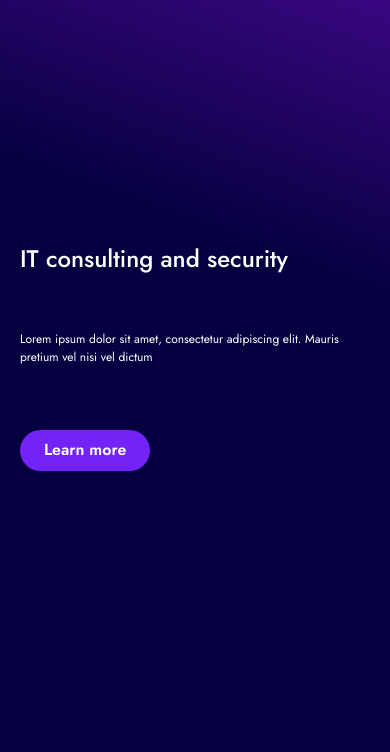
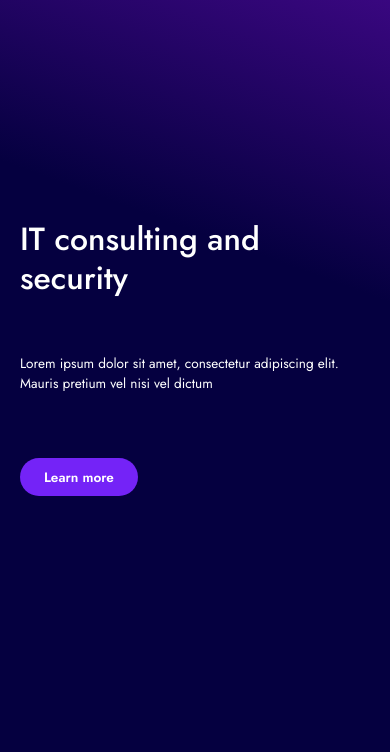
Before and after one commit to fbalazs930/Cyber-Consultancy, a plain HTML site: page index.html in a window 390 px wide. Shown: the part 92-844 px from the top of the page. Drawn offline with nearby package versions, Linux system fonts and the light colour scheme.

Commit message:
fully responsive

```diff
--- a/styles/global/global.scss
+++ b/styles/global/global.scss
@@ -1,6 +1,6 @@
 html {
     h1 {
-        font-size: clamp(1.5rem, 5vw, 3.75rem);
+        font-size: clamp(2rem, 5vw, 3.75rem);
     }
     h2 {
         font-size: clamp(1.75rem, 5vw, 2.5rem);
@@ -9,7 +9,7 @@ html {
         font-size: clamp(0.85rem, 1.25vw, 1.25rem);
     }
     p {
-        font-size: clamp(0.75rem, 1vw, 1rem);
+        font-size: clamp(0.85rem, 1vw, 1rem);
     }
     & > * {
         color: #fff;
@@ -24,6 +24,7 @@ html {
         padding: 0.55rem 1.5rem;
         border-radius: 30px;
         font-weight: 600;
+        font-size: clamp(.85rem, 1.5vw, 1.2rem);
     }
     .navbar {
         transition: all .3s;
```
Also changed, not shown: styles/global/global.css, 1 other file.
